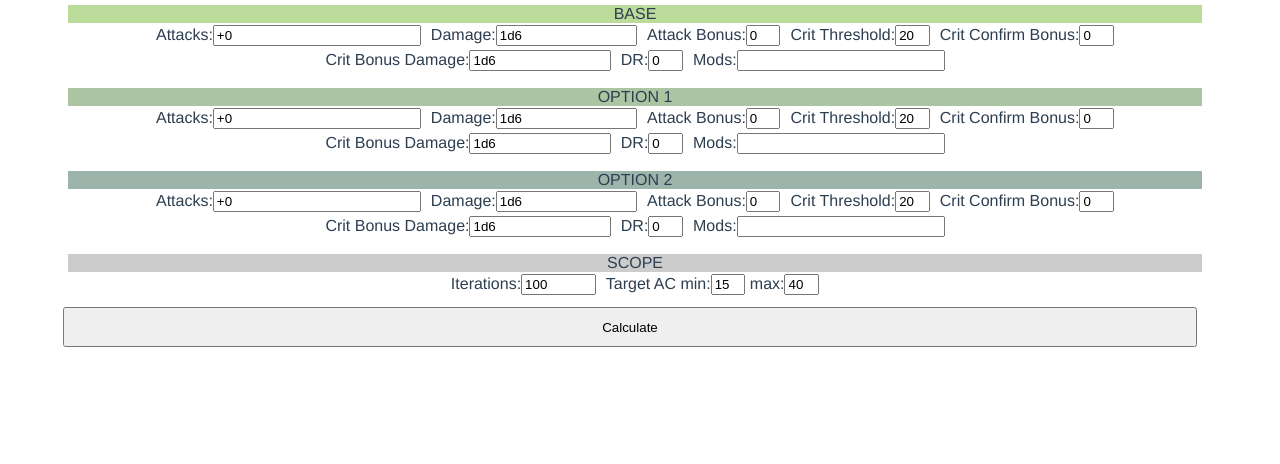
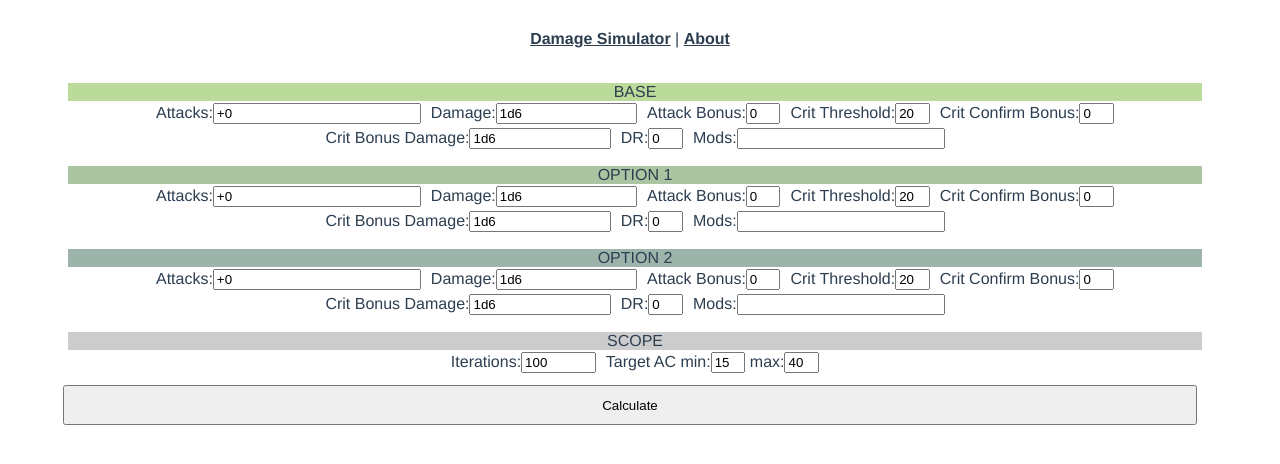
Before and after one commit to charles-oder/pathfinder-damage-calc, a Vue app: page /damage-sim in a window 1280 px wide. Shown: the top 464 px of the page. Built offline with nearby package versions, Linux system fonts and the light colour scheme.

Commit message:
added nav

```diff
--- a/src/App.vue
+++ b/src/App.vue
@@ -1,9 +1,9 @@
 <template>
   <div id="app">
-    <!-- <div id="nav">
-      <router-link to="/">Home</router-link> |
+    <div id="nav">
+      <router-link to="/">Damage Simulator</router-link> |
       <router-link to="/about">About</router-link>
-    </div> -->
+    </div>
     <router-view />
   </div>
 </template>
```
